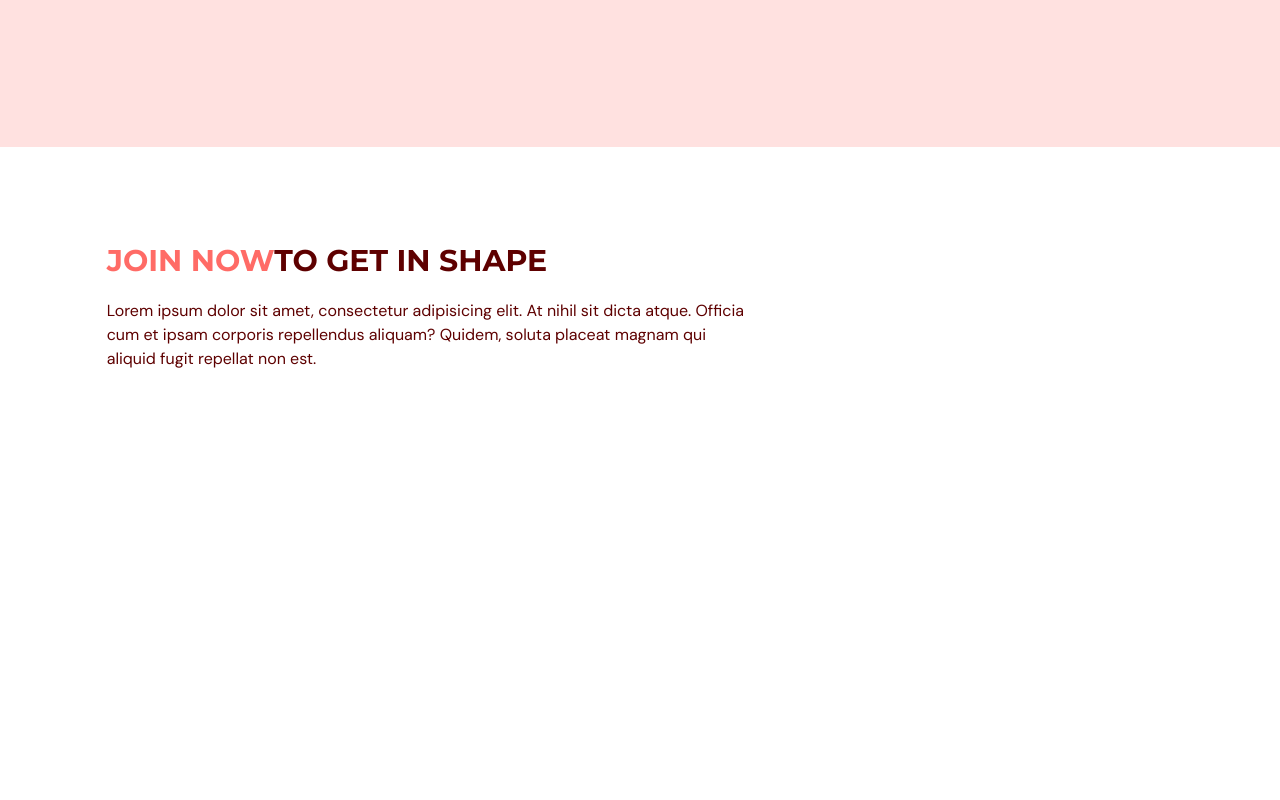
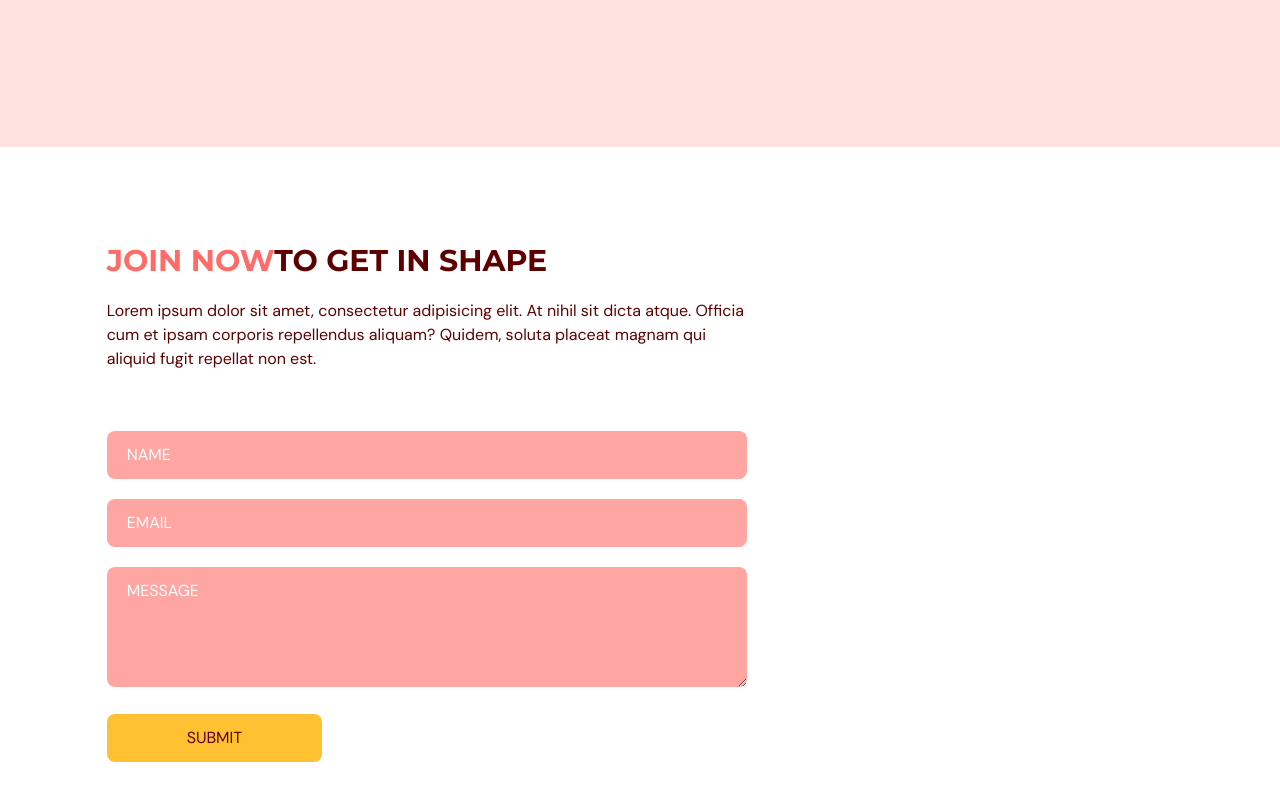
Before and after one commit to khaingthinzarthwe/gym, a React (Vite) app: page / in a window 1280 px wide. Shown: the part 2874-3674 px from the top of the page. Before the commit the page ends 3393 px from the top, so only its background shows below. Built offline with nearby package versions, Linux system fonts and the light colour scheme.

Commit message:
Building & Styling ContactUs Page Form

```diff
--- a/src/scenes/contactUs/index.tsx
+++ b/src/scenes/contactUs/index.tsx
@@ -9,6 +9,22 @@ type Props = {
 }
 
 const ContactUs = ({ setSelectedPage }: Props) => {
+    const inputStyles = `mt-5 w-full rounded-lg bg-primary-300 px-5 py-3 placeholder-white`
+
+    const {
+        register,
+        trigger,
+        formState: { errors }
+    } = useForm();
+
+    // eslint-disable-next-line @typescript-eslint/no-explicit-any
+    const onSubmit = async (e: any) => {
+        const isValid = await trigger();
+        if(!isValid) {
+            e.preventDefault();
+        }
+    }
+
   return (
     <section id='contactus' className='mx-auto w-5/6 pt-24 pb-32'>
         <motion.div onViewportEnter={() => setSelectedPage(SelectedPage.ContactUs)}>
@@ -29,6 +45,70 @@ const ContactUs = ({ setSelectedPage }: Props) => {
                 Officia cum et ipsam corporis repellendus aliquam? Quidem, soluta placeat magnam qui
                 aliquid fugit repellat non est.</p>
             </motion.div>
+            {/* FORM AND IMAGE */}
+            <div className='mt-10 justify-between gap-8 md:flex'>
+                <motion.div className='mt-10 basis-3/5 md:mt-0'
+                    initial='hidden' whileInView='visible'
+                    viewport={{ once: true, amount: 0.5 }}
+                    transition={{ duration: 0.5 }}
+                    variants={{
+                        hidden: { opacity: 0, y: 50 },
+                        visible: { opacity: 1, y: 0 },
+                    }}
+                >
+                    <form target='_blank' onSubmit={onSubmit} action='http://formsubmit.co/khaingthinzarthwe3111@gmail.com' method='POST'>
+                        <input className={inputStyles}
+                            type='text'
+                            placeholder='NAME'
+                            {...register('name', {
+                                required: true,
+                                maxLength: 100,
+                            })}
+                        />
+                        {errors.name && (
+                            <p className='mt-1 text-primary-500'>
+                                {errors.name.type === 'required' && 'This field is required.'}
+                                {errors.name.type === 'maxLength' && 'Max Length is 100 char.'}
+                            </p>
+                        )}
+
+                        <input className={inputStyles}
+                            type='text'
+                            placeholder='EMAIL'
+                            {...register('email', {
+                                required: true,
+                                pattern: /^[A-Z0-9._%+-]+@[A-Z0-9.-]+\.[A-Z]{2,}$/i,
+                            })}
+                        />
+                        {errors.email && (
+                            <p className='mt-1 text-primary-500'>
+                                {errors.email.type === 'required' && 'This field is required.'}
+                                {errors.email.type === 'pattern' && 'Invalid Email Address'}
+                            </p>
+                        )}
+
+                        <textarea className={inputStyles}
+                            rows={4} cols={50}
+                            placeholder='MESSAGE'
+                            {...register('message', {
+                                required: true,
+                                maxLength: 2000,
+                            })}
+                        />
+                        {errors.message && (
+                            <p className='mt-1 text-primary-500'>
+                                {errors.message.type === 'required' && 'This field is required.'}
+                                {errors.message.type === 'maxLength' && 'Max Length is 2000 char.'}
+                            </p>
+                        )}
+
+                        <button type='submit'
+                            className='mt-5 rounded-lg bg-secondary-500 px-20 py-3 transition duration-500 hover:text-white'>
+                                SUBMIT
+                        </button>
+                    </form>
+                </motion.div>
+            </div>
         </motion.div>
     </section>
   )
```
